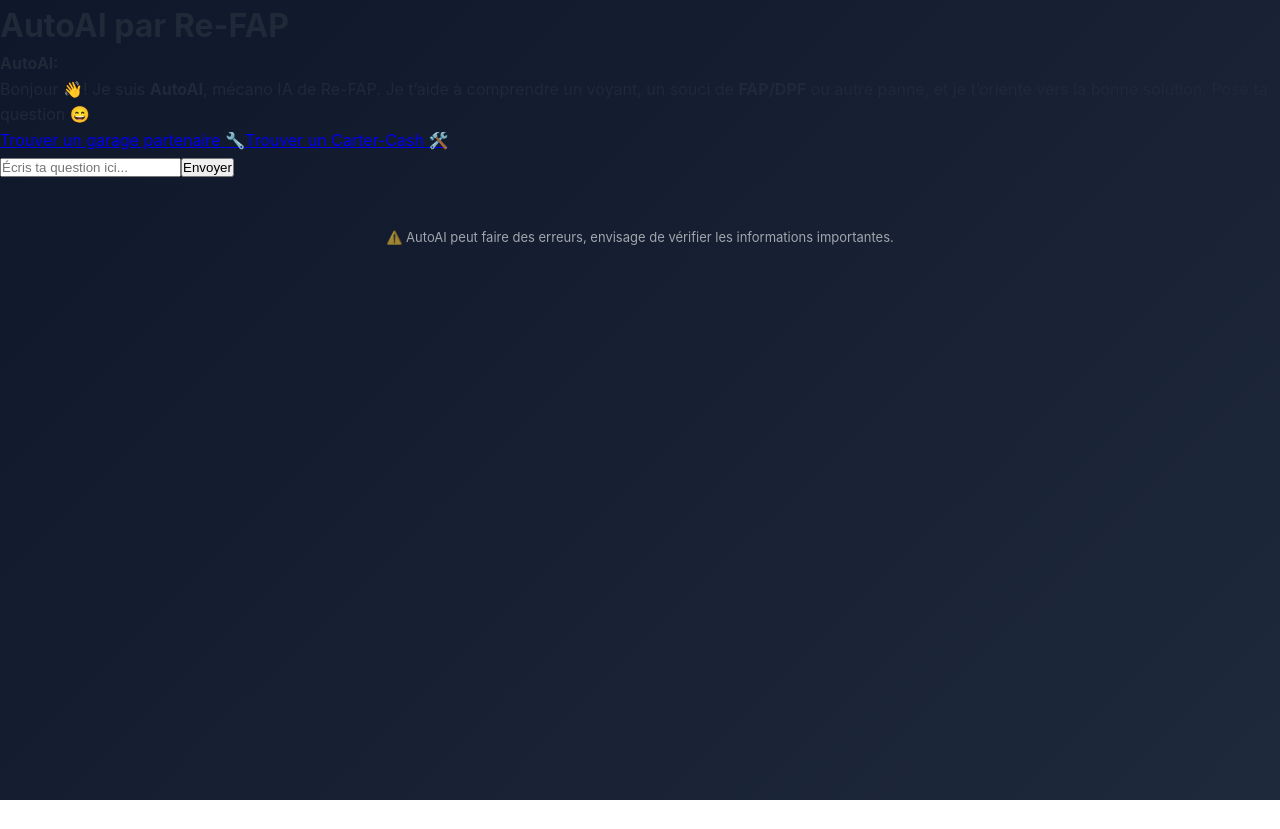
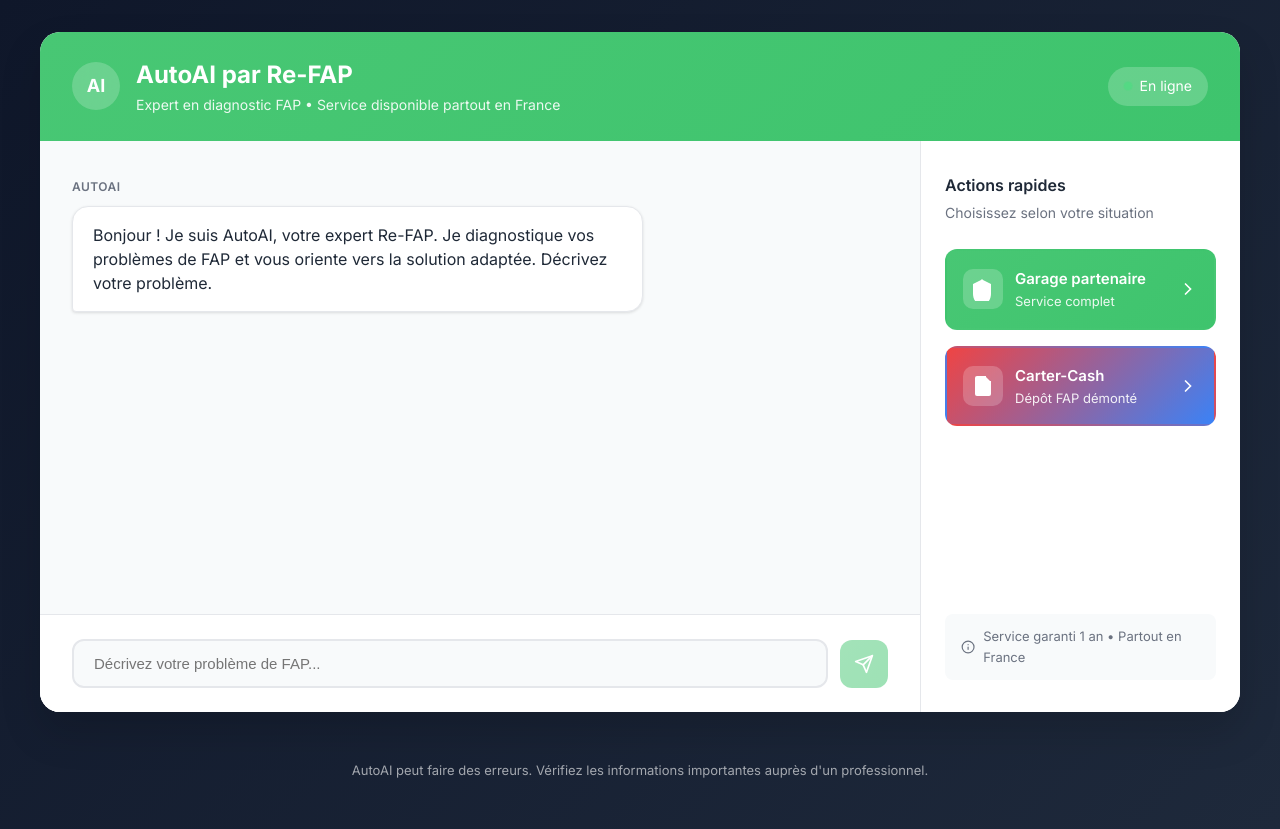
Before and after one commit to REFAP/autoai_re-fap-v2, a Next.js app: page / in a window 1280 px wide. Before the commit the page ends 800 px from the top, so only its background shows below. Built offline with nearby package versions, Linux system fonts and the light colour scheme.

Commit message:
Update index.js

```diff
--- a/pages/index.js
+++ b/pages/index.js
@@ -6,15 +6,14 @@
   const [messages, setMessages] = useState([
     {
       from: 'bot',
-      text:
-        "Bonjour 👋! Je suis **AutoAI**, mécano IA de Re-FAP. Je t’aide à comprendre un voyant, un souci de **FAP/DPF** ou autre panne, et je t’oriente vers la bonne solution. Pose ta question 😄"
+      text: "Bonjour ! Je suis AutoAI, votre expert Re-FAP. Je diagnostique vos problèmes de FAP et vous oriente vers la solution adaptée. Décrivez votre problème."
     },
   ]);
   const [input, setInput] = useState('');
   const [loading, setLoading] = useState(false);
   const [blocked, setBlocked] = useState(false);
   const [error, setError] = useState('');
-  const [nextAction, setNextAction] = useState(null); // ← pilote les CTA
+  const [nextAction, setNextAction] = useState(null);
   const chatEndRef = useRef();
 
   useEffect(() => {
@@ -31,11 +30,10 @@
   async function handleSubmit(e) {
     e.preventDefault();
 
-    // Limite d'échanges utilisateur
     const userMessagesCount = messages.filter(m => m.from === 'user').length;
     if (userMessagesCount >= 10) {
       setBlocked(true);
-      setError("🔧 Tu as déjà échangé 10 messages avec moi sur ce sujet ! Pour éviter les conversations trop longues, la session s’arrête ici. Tu peux relancer une nouvelle discussion à tout moment 🚀.");
+      setError("Session limitée à 10 messages. Veuillez rafraîchir la page pour une nouvelle conversation.");
       return;
     }
 
@@ -66,7 +64,7 @@
         if (res.status === 429) {
           setMessages((msgs) => [
             ...msgs,
-            { from: 'bot', text: "⚠️ Le service est temporairement saturé, merci de réessayer plus tard." },
+            { from: 'bot', text: "Service temporairement saturé. Veuillez réessayer dans quelques instants." },
           ]);
         } else {
           setMessages((msgs) => [
@@ -80,16 +78,16 @@
       const data = await res.json();
       const botMsg = {
         from: 'bot',
-        text: data.reply || "Désolé, le service a reçu trop de messages en même temps, merci de renvoyer votre message :).",
+        text: data.reply || "Service temporairement indisponible. Veuillez réessayer.",
       };
       setMessages((msgs) => [...msgs, botMsg]);
-      setNextAction(data.nextAction || { type: 'GEN' }); // ← met à jour l’action suivante (FAP/DIAG/GEN)
+      setNextAction(data.nextAction || { type: 'GEN' });
 
     } catch {
       setLoading(false);
       setMessages((msgs) => [
         ...msgs,
-        { from: 'bot', text: "Désolé, il y a eu une erreur réseau, merci d'actualiser la page :)." },
+        { from: 'bot', text: "Erreur de connexion. Veuillez actualiser la page." },
       ]);
     }
   }
@@ -97,89 +95,217 @@
   return (
     <>
       <Head>
-        <title>Auto AI</title>
+        <title>AutoAI - Expert FAP par Re-FAP</title>
         <link rel="stylesheet" href="/style.css" />
+        <link rel="preconnect" href="https://fonts.googleapis.com" />
+        <link rel="preconnect" href="https://fonts.gstatic.com" crossOrigin />
+        <link href="https://fonts.googleapis.com/css2?family=Inter:wght@400;500;600;700&display=swap" rel="stylesheet" />
       </Head>
 
-      <main className="container">
+      <div className="app-container">
+        <main className="chat-container">
+          {/* Header */}
+          <div className="chat-header">
+            <div className="header-content">
+              <div className="logo-section">
+                <div className="logo-circle">
+                  <span className="logo-text">AI</span>
+                </div>
+                <div className="header-text">
                   <h1>AutoAI par Re-FAP</h1>
+                  <p className="subtitle">Expert en diagnostic FAP • Service disponible partout en France</p>
+                </div>
+              </div>
+              <div className="status-indicator">
+                <span className="status-dot"></span>
+                <span>En ligne</span>
+              </div>
+            </div>
+          </div>
 
-        <div className="chat-and-button">
-          <div id="chat-window" className="chat-window">
+          <div className="chat-main">
+            {/* Zone de chat */}
+            <div className="chat-area">
+              <div className="messages-container">
                 {messages.map((m, i) => (
-              <div key={i} className={m.from === 'user' ? 'user-msg' : 'bot-msg'}>
-                <strong>{m.from === 'user' ? 'Moi' : 'AutoAI'}:</strong>
-                <ReactMarkdown skipHtml>{m.text.replace(/\n{2,}/g, '\n')}</ReactMarkdown>
+                  <div key={i} className={`message ${m.from}`}>
+                    <div className="message-header">
+                      {m.from === 'user' ? (
+                        <span className="message-author user-author">Vous</span>
+                      ) : (
+                        <span className="message-author bot-author">AutoAI</span>
+                      )}
+                    </div>
+                    <div className="message-bubble">
+                      <ReactMarkdown>{m.text.replace(/\n{2,}/g, '\n')}</ReactMarkdown>
+                    </div>
                   </div>
                 ))}
 
                 {loading && (
-              <div className="bot-msg typing-indicator">
-                <strong>AutoAI:</strong>
-                <span className="dots"><span>.</span><span>.</span><span>.</span></span>
+                  <div className="message bot">
+                    <div className="message-header">
+                      <span className="message-author bot-author">AutoAI</span>
+                    </div>
+                    <div className="message-bubble">
+                      <div className="typing-indicator">
+                        <span></span>
+                        <span></span>
+                        <span></span>
+                      </div>
+                    </div>
                   </div>
                 )}
 
                 <div ref={chatEndRef} />
               </div>
 
-          {/* CTA dynamiques selon la classification */}
-          <div className="garage-button-container">
+              {/* Zone de saisie */}
+              <form onSubmit={handleSubmit} className="input-form">
+                <div className="input-wrapper">
+                  <input
+                    type="text"
+                    placeholder="Décrivez votre problème de FAP..."
+                    value={input}
+                    onChange={(e) => {
+                      const val = e.target.value;
+                      setInput(val);
+                      setError(val.length > 600 ? 'Message limité à 600 caractères' : '');
+                    }}
+                    autoComplete="off"
+                    className="message-input"
+                    disabled={blocked}
+                    maxLength={600}
+                  />
+                  <button
+                    type="submit"
+                    className="send-button"
+                    disabled={blocked || input.length > 600 || loading || !input.trim()}
+                  >
+                    {loading ? (
+                      <span className="button-loading">...</span>
+                    ) : (
+                      <svg width="20" height="20" viewBox="0 0 24 24" fill="none">
+                        <path d="M22 2L11 13" stroke="currentColor" strokeWidth="2" strokeLinecap="round" strokeLinejoin="round"/>
+                        <path d="M22 2L15 22L11 13L2 9L22 2Z" stroke="currentColor" strokeWidth="2" strokeLinecap="round" strokeLinejoin="round"/>
+                      </svg>
+                    )}
+                  </button>
+                </div>
+                {error && <div className="error-message">{error}</div>}
+              </form>
+            </div>
+
+            {/* Zone CTA */}
+            <div className="cta-zone">
+              <div className="cta-header">
+                <h3>Actions rapides</h3>
+                <p>Choisissez selon votre situation</p>
+              </div>
+
               {nextAction?.type === 'FAP' && (
                 <>
-                <a href="https://re-fap.fr/trouver_garage_partenaire/" className="garage-button">
-                  FAP monté ? Prendre RDV 🔧
+                  <a href="https://re-fap.fr/trouver_garage_partenaire/" className="cta-button primary">
+                    <div className="cta-icon">
+                      <svg width="24" height="24" viewBox="0 0 24 24" fill="none">
+                        <path d="M12 2L2 7v10c0 5.55 3.84 10.74 9 12 5.16-1.26 9-6.45 9-12V7l-10-5z" fill="currentColor"/>
+                      </svg>
+                    </div>
+                    <div className="cta-content">
+                      <span className="cta-title">FAP monté ?</span>
+                      <span className="cta-subtitle">Prendre RDV en garage</span>
+                    </div>
+                    <svg className="cta-arrow" width="20" height="20" viewBox="0 0 24 24" fill="none">
+                      <path d="M9 18l6-6-6-6" stroke="currentColor" strokeWidth="2" strokeLinecap="round"/>
+                    </svg>
                   </a>
-                <a href="https://auto.re-fap.fr" className="carter-button">
-                  FAP démonté ? Dépose Carter-Cash 🛠️
+
+                  <a href="https://auto.re-fap.fr" className="cta-button secondary">
+                    <div className="cta-icon">
+                      <svg width="24" height="24" viewBox="0 0 24 24" fill="none">
+                        <path d="M14 2H6a2 2 0 00-2 2v16a2 2 0 002 2h12a2 2 0 002-2V8z" fill="currentColor"/>
+                        <path d="M14 2v6h6" stroke="white" strokeWidth="2"/>
+                      </svg>
+                    </div>
+                    <div className="cta-content">
+                      <span className="cta-title">FAP démonté ?</span>
+                      <span className="cta-subtitle">Dépôt Carter-Cash</span>
+                    </div>
+                    <svg className="cta-arrow" width="20" height="20" viewBox="0 0 24 24" fill="none">
+                      <path d="M9 18l6-6-6-6" stroke="currentColor" strokeWidth="2" strokeLinecap="round"/>
+                    </svg>
                   </a>
                 </>
               )}
 
               {nextAction?.type === 'DIAG' && (
-              <a href="https://re-fap.fr/trouver_garage_partenaire/" className="garage-button">
-                Diagnostic électronique proche de chez toi 🔎
+                <a href="https://re-fap.fr/trouver_garage_partenaire/" className="cta-button primary">
+                  <div className="cta-icon">
+                    <svg width="24" height="24" viewBox="0 0 24 24" fill="none">
+                      <circle cx="11" cy="11" r="8" stroke="currentColor" strokeWidth="2"/>
+                      <path d="M21 21l-4.35-4.35" stroke="currentColor" strokeWidth="2" strokeLinecap="round"/>
+                    </svg>
+                  </div>
+                  <div className="cta-content">
+                    <span className="cta-title">Diagnostic complet</span>
+                    <span className="cta-subtitle">Garage proche de vous</span>
+                  </div>
+                  <svg className="cta-arrow" width="20" height="20" viewBox="0 0 24 24" fill="none">
+                    <path d="M9 18l6-6-6-6" stroke="currentColor" strokeWidth="2" strokeLinecap="round"/>
+                  </svg>
                 </a>
               )}
 
               {(!nextAction || nextAction.type === 'GEN') && (
                 <>
-                <a href="https://re-fap.fr/trouver_garage_partenaire/" className="garage-button">
-                  Trouver un garage partenaire 🔧
+                  <a href="https://re-fap.fr/trouver_garage_partenaire/" className="cta-button primary">
+                    <div className="cta-icon">
+                      <svg width="24" height="24" viewBox="0 0 24 24" fill="none">
+                        <path d="M12 2L2 7v10c0 5.55 3.84 10.74 9 12 5.16-1.26 9-6.45 9-12V7l-10-5z" fill="currentColor"/>
+                      </svg>
+                    </div>
+                    <div className="cta-content">
+                      <span className="cta-title">Garage partenaire</span>
+                      <span className="cta-subtitle">Service complet</span>
+                    </div>
+                    <svg className="cta-arrow" width="20" height="20" viewBox="0 0 24 24" fill="none">
+                      <path d="M9 18l6-6-6-6" stroke="currentColor" strokeWidth="2" strokeLinecap="round"/>
+                    </svg>
                   </a>
-                <a href="https://auto.re-fap.fr" className="carter-button">
-                  Trouver un Carter-Cash 🛠️
+
+                  <a href="https://auto.re-fap.fr" className="cta-button secondary">
+                    <div className="cta-icon">
+                      <svg width="24" height="24" viewBox="0 0 24 24" fill="none">
+                        <path d="M14 2H6a2 2 0 00-2 2v16a2 2 0 002 2h12a2 2 0 002-2V8z" fill="currentColor"/>
+                        <path d="M14 2v6h6" stroke="white" strokeWidth="2"/>
+                      </svg>
+                    </div>
+                    <div className="cta-content">
+                      <span className="cta-title">Carter-Cash</span>
+                      <span className="cta-subtitle">Dépôt FAP démonté</span>
+                    </div>
+                    <svg className="cta-arrow" width="20" height="20" viewBox="0 0 24 24" fill="none">
+                      <path d="M9 18l6-6-6-6" stroke="currentColor" strokeWidth="2" strokeLinecap="round"/>
+                    </svg>
                   </a>
                 </>
               )}
+
+              <div className="info-card">
+                <svg width="16" height="16" viewBox="0 0 24 24" fill="none">
+                  <circle cx="12" cy="12" r="10" stroke="currentColor" strokeWidth="2"/>
+                  <path d="M12 16v-4M12 8h.01" stroke="currentColor" strokeWidth="2" strokeLinecap="round"/>
+                </svg>
+                <span>Service garanti 1 an • Partout en France</span>
               </div>
             </div>
-
-        <form onSubmit={handleSubmit} className="chat-form">
-          <input
-            type="text"
-            placeholder="Écris ta question ici..."
-            value={input}
-            onChange={(e) => {
-              const val = e.target.value;
-              setInput(val);
-              setError(val.length > 600 ? '⚠️ Ton message ne peut pas dépasser 600 caractères.' : '');
-            }}
-            autoComplete="off"
-            id="user-input"
-            disabled={blocked}
-          />
-          <button type="submit" disabled={blocked || input.length > 600 || loading}>
-            {loading ? 'Envoi…' : 'Envoyer'}
-          </button>
-        </form>
-
-        {error && <p className="error-msg">{error}</p>}
+          </div>
         </main>
 
         <footer className="footer">
-        <p>⚠️ AutoAI peut faire des erreurs, envisage de vérifier les informations importantes.</p>
+          <p>AutoAI peut faire des erreurs. Vérifiez les informations importantes auprès d'un professionnel.</p>
         </footer>
+      </div>
     </>
   );
 }
```
Lines whose indentation alone changed are shown as unchanged.
